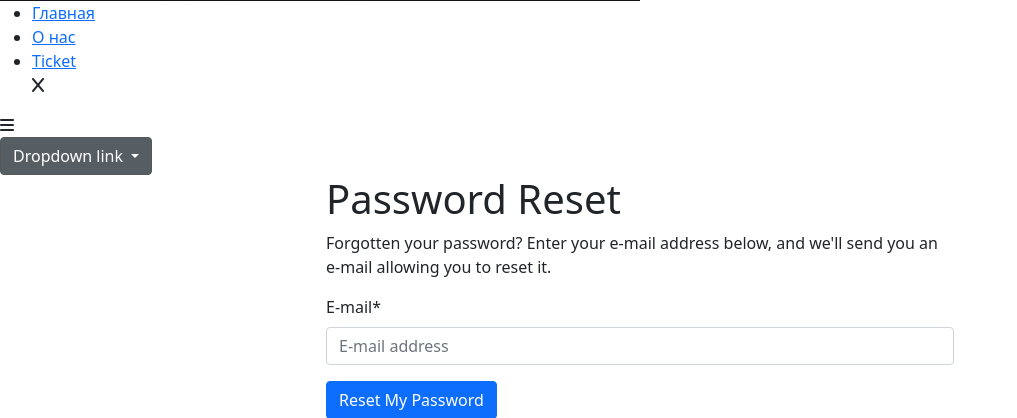
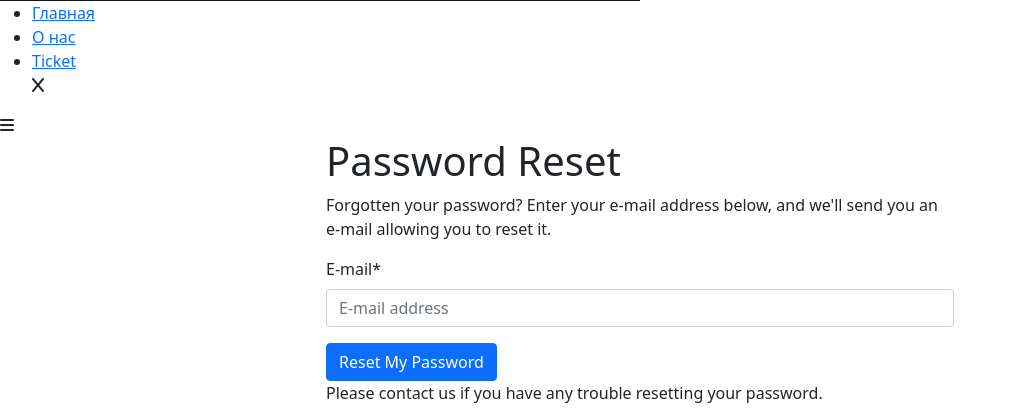
Before and after one commit to STQT/goldentravel.uz, a Django app: page /accounts/password/reset/ in a window 1280 px wide. Shown: the part 639-1057 px from the top of the page, without its empty margins (0-1017 px from the left). Run offline with Django 3.2, Linux system fonts and the light colour scheme; data that the repository does not hold is empty; parts of the project's set-up code (start-up, migrations or seed data) failed here and were passed over; some libraries are stand-ins or nearby versions.

Commit message:
debug #3

```diff
--- a/goldentravel/templates/base.html
+++ b/goldentravel/templates/base.html
@@ -138,17 +138,6 @@
     </div>
   </header>
 {% endif %}
-<div class="dropdown show">
-  <a class="btn btn-secondary dropdown-toggle" href="#" role="button" id="dropdownMenuLink" data-toggle="dropdown" aria-haspopup="true" aria-expanded="false">
-    Dropdown link
-  </a>
-
-  <div class="dropdown-menu" aria-labelledby="dropdownMenuLink">
-    <a class="dropdown-item" href="#">Action</a>
-    <a class="dropdown-item" href="#">Another action</a>
-    <a class="dropdown-item" href="#">Something else here</a>
-  </div>
-</div>
 {% block content %}
   Shu yerda content bo'ladi
 {% endblock %}
--- a/goldentravel/tours/views.py
+++ b/goldentravel/tours/views.py
@@ -21,7 +21,7 @@ def detail_view(request, *args, **kwargs):
                                                     "form": TourForm(obj)})
 
     elif request.method == 'POST':
-        obj = Tours.objects.filter(pk=kwargs['pk'])
+        obj = Tours.objects.filter(pk=kwargs['pk']).first()
         form = TourForm(obj, request.POST)
         if form.is_valid():
             email = form.cleaned_data['email']
```
